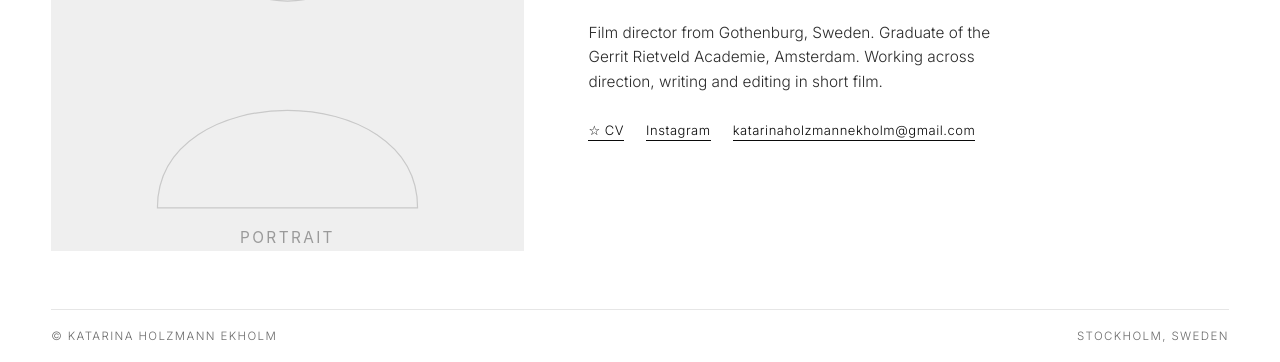
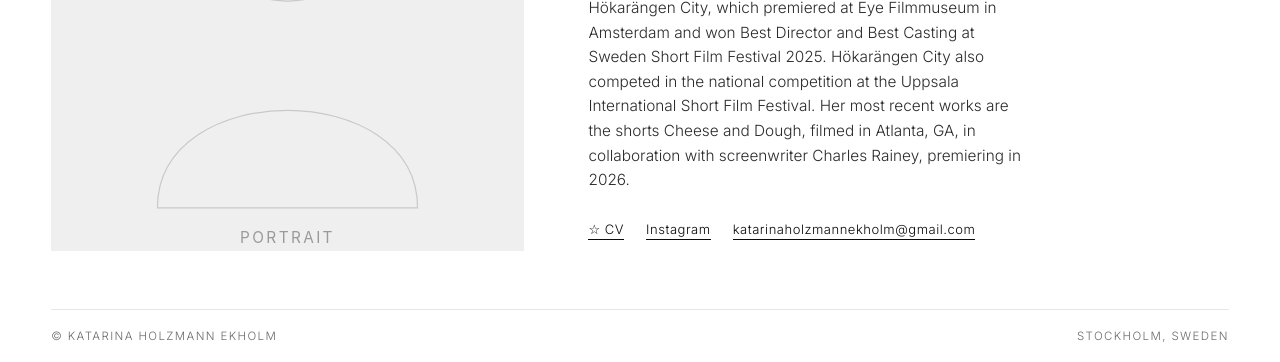
Before and after one commit to step1film/Katta, a plain HTML site: page index.html in a window 1280 px wide. Shown: the part 438-800 px from the top of the page. Drawn offline with nearby package versions, Linux system fonts and the light colour scheme.

Commit message:
Update index.html

```diff
--- a/index.html
+++ b/index.html
@@ -35,9 +35,8 @@
             <h1 class="lead">Katarina<br />Holzmann Ekholm</h1>
             <p class="meta-line">b. 1997 · based in Stockholm, Sweden</p>
             <p class="intro">
-              Film director from Gothenburg, Sweden. Graduate of the Gerrit
-              Rietveld Academie, Amsterdam. Working across direction, writing
-              and editing in short film.
+              Katarina Holzmann Ekholm is a film director from Gothenburg, Sweden. She graduated from the Gerrit Rietveld Academie in Amsterdam in 2024 with the short film Hökarängen City, which premiered at Eye Filmmuseum in Amsterdam and won Best Director and Best Casting at Sweden Short Film Festival 2025. Hökarängen City also competed in the national competition at the Uppsala International Short Film Festival.
+Her most recent works are the shorts Cheese and Dough, filmed in Atlanta, GA, in collaboration with screenwriter Charles Rainey, premiering in 2026.
             </p>
             <p class="contact">
               <a href="#cv" data-nav="cv">&#9734;&nbsp;CV</a>
```
